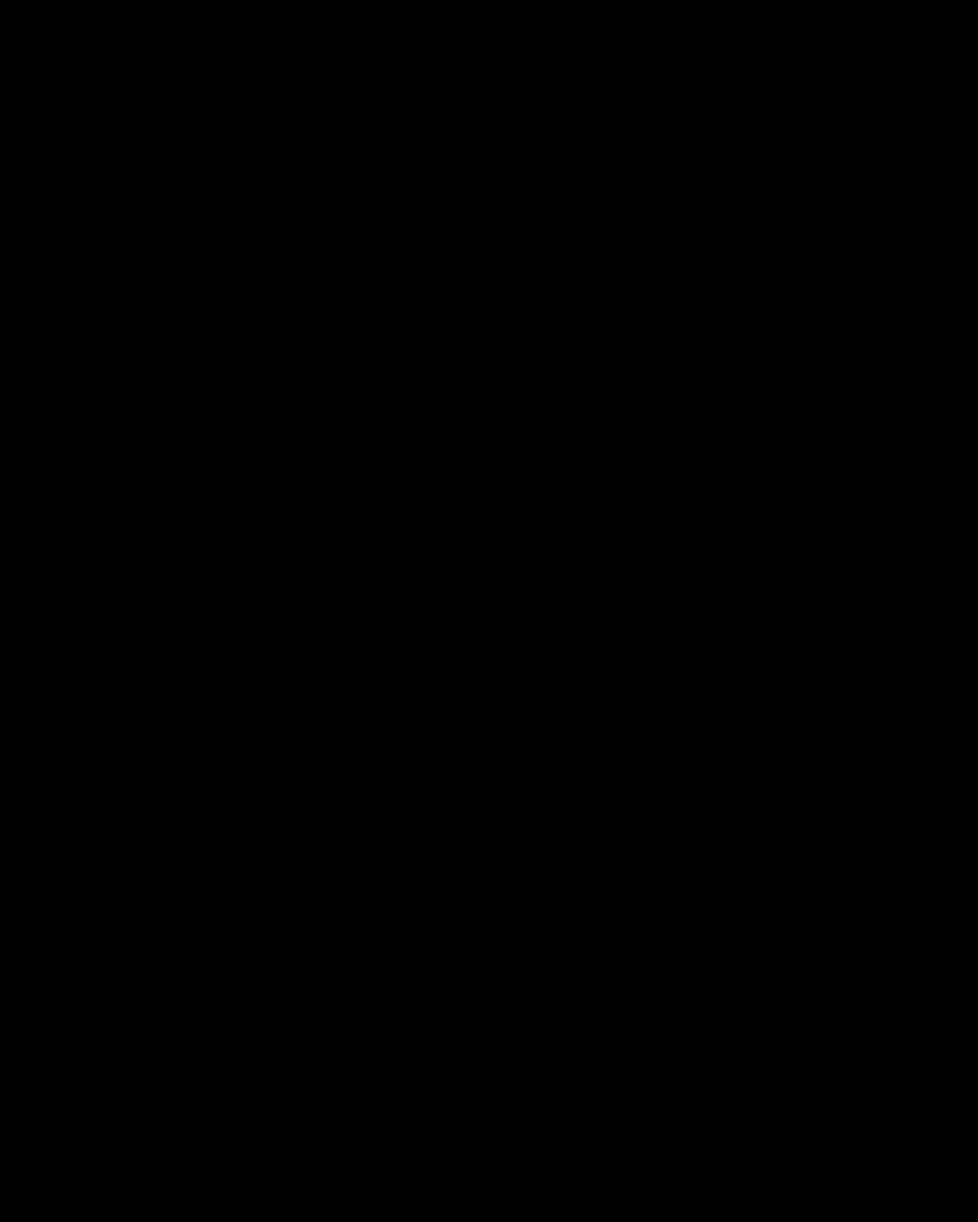
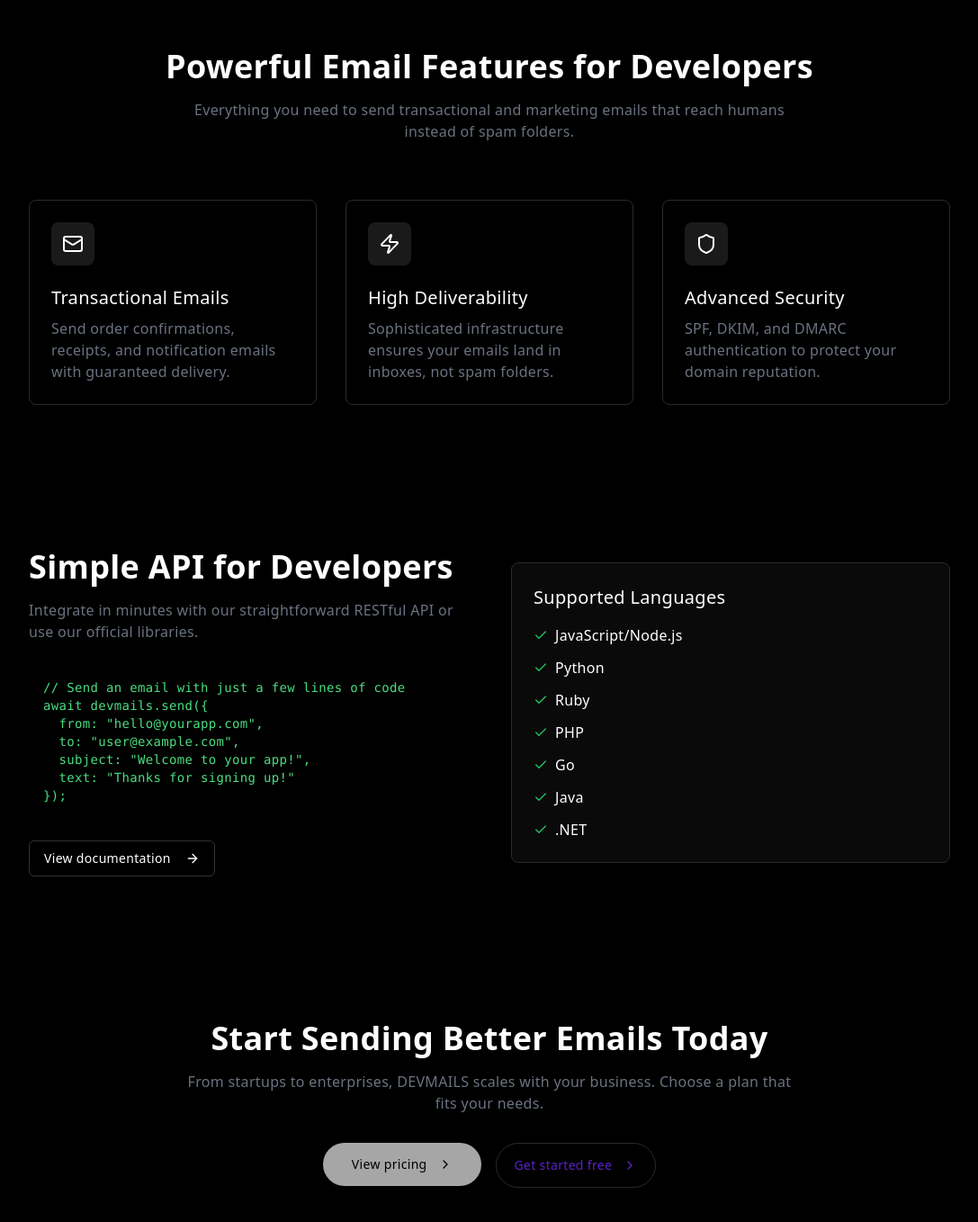
Before and after one commit to Priyam1536/devmails-spark-launch, a React (Vite) app: page / in a window 1280 px wide. Shown: the part 818-2176 px from the top of the page at 90% size, without its empty margins (96-1183 px from the left). Before the commit the page ends 800 px from the top, so only its background shows below. Built offline with nearby package versions, Linux system fonts and the light colour scheme.

Commit message:
Fix: Make main page scrollable
Make the main page scrollable and adjust the 3D model's position.

```diff
--- a/src/components/PageLayout.tsx
+++ b/src/components/PageLayout.tsx
@@ -10,11 +10,11 @@ interface PageLayoutProps {
 
 const PageLayout: React.FC<PageLayoutProps> = ({ children, className = "" }) => {
   return (
-    <div className="min-h-screen relative overflow-hidden">
+    <div className="min-h-screen relative overflow-x-hidden">
       <GradientBackground />
       <div className="container mx-auto relative">
         <Navbar />
-        <main className={`flex justify-center min-h-[calc(90vh-6rem)] flex-col pt-10 md:pt-0 ${className}`}>
+        <main className={`flex justify-center min-h-screen flex-col pt-10 md:pt-0 ${className}`}>
           {children}
         </main>
       </div>
--- a/src/components/SplineViewer.tsx
+++ b/src/components/SplineViewer.tsx
@@ -47,7 +47,7 @@ const SplineViewer: React.FC<SplineViewerProps> = ({ url }) => {
   return (
     <div
       ref={containerRef}
-      className="spline-container animate-fade-zoom-in opacity-0"
+      className="spline-container animate-fade-zoom-in opacity-0 absolute top-0 right-0 w-[600px] h-[600px] pointer-events-none z-10"
       style={{ animationDelay: "1200ms", animationFillMode: "forwards" }}
     />
   );
--- a/src/pages/Index.tsx
+++ b/src/pages/Index.tsx
@@ -3,14 +3,122 @@ import React from 'react';
 import HeroContent from '@/components/HeroContent';
 import SplineViewer from '@/components/SplineViewer';
 import PageLayout from '@/components/PageLayout';
+import { ArrowRight, Check, ChevronRight, Lock, Mail, Shield, Zap } from 'lucide-react';
+import { Button } from '@/components/ui/button';
+import { Link } from 'react-router-dom';
 
 const Index = () => {
   return (
     <PageLayout>
-      <HeroContent />
-      <SplineViewer url="https://prod.spline.design/ddIki0TszSWcJFtp/scene.splinecode" />
+      {/* Hero Section with 3D model */}
+      <section className="relative min-h-[90vh] flex items-center">
+        <HeroContent />
+        <SplineViewer url="https://prod.spline.design/ddIki0TszSWcJFtp/scene.splinecode" />
+      </section>
+
+      {/* Features Section */}
+      <section className="py-20 px-4 md:px-0">
+        <div className="max-w-5xl mx-auto">
+          <div className="text-center mb-16">
+            <h2 className="text-3xl md:text-4xl font-semibold mb-4">Powerful Email Features for Developers</h2>
+            <p className="text-gray-500 max-w-2xl mx-auto">Everything you need to send transactional and marketing emails that reach humans instead of spam folders.</p>
+          </div>
+
+          <div className="grid md:grid-cols-3 gap-8">
+            <FeatureCard
+              icon={<Mail size={24} />}
+              title="Transactional Emails"
+              description="Send order confirmations, receipts, and notification emails with guaranteed delivery."
+            />
+            <FeatureCard
+              icon={<Zap size={24} />}
+              title="High Deliverability"
+              description="Sophisticated infrastructure ensures your emails land in inboxes, not spam folders."
+            />
+            <FeatureCard
+              icon={<Shield size={24} />}
+              title="Advanced Security"
+              description="SPF, DKIM, and DMARC authentication to protect your domain reputation."
+            />
+          </div>
+        </div>
+      </section>
+
+      {/* API Section */}
+      <section className="py-20 bg-black/10 backdrop-blur-sm px-4 md:px-0">
+        <div className="max-w-5xl mx-auto">
+          <div className="flex flex-col md:flex-row md:items-center gap-12">
+            <div className="md:w-1/2">
+              <h2 className="text-3xl md:text-4xl font-semibold mb-4">Simple API for Developers</h2>
+              <p className="text-gray-500 mb-6">Integrate in minutes with our straightforward RESTful API or use our official libraries.</p>
+              <pre className="bg-black/40 p-4 rounded-lg text-sm mb-6 overflow-x-auto">
+                <code className="text-green-400">
+{`// Send an email with just a few lines of code
+await devmails.send({
+  from: "hello@yourapp.com",
+  to: "user@example.com",
+  subject: "Welcome to your app!",
+  text: "Thanks for signing up!"
+});`}
+                </code>
+              </pre>
+              <Link to="/docs">
+                <Button variant="outline" className="group">
+                  View documentation <ArrowRight className="ml-2 group-hover:translate-x-1 transition-transform" size={16} />
+                </Button>
+              </Link>
+            </div>
+            <div className="md:w-1/2">
+              <div className="bg-[#0A0A0A] border border-[#2a2a2a] rounded-lg p-6">
+                <h3 className="text-xl font-medium mb-4">Supported Languages</h3>
+                <ul className="space-y-3">
+                  {["JavaScript/Node.js", "Python", "Ruby", "PHP", "Go", "Java", ".NET"].map((lang) => (
+                    <li key={lang} className="flex items-center">
+                      <Check size={16} className="text-green-500 mr-2" />
+                      <span>{lang}</span>
+                    </li>
+                  ))}
+                </ul>
+              </div>
+            </div>
+          </div>
+        </div>
+      </section>
+
+      {/* Pricing CTA Section */}
+      <section className="py-20 px-4 md:px-0">
+        <div className="max-w-4xl mx-auto text-center">
+          <h2 className="text-3xl md:text-4xl font-semibold mb-4">Start Sending Better Emails Today</h2>
+          <p className="text-gray-500 max-w-2xl mx-auto mb-8">From startups to enterprises, DEVMAILS scales with your business. Choose a plan that fits your needs.</p>
+          <div className="flex flex-wrap justify-center gap-4">
+            <Link to="/subscription">
+              <Button className="rounded-full bg-secondary text-secondary-foreground hover:bg-gray-400 px-8 py-6">
+                View pricing <ChevronRight className="ml-1" size={16} />
+              </Button>
+            </Link>
+            <Link to="/getstarted">
+              <Button variant="outline" className="rounded-full text-[#5b22c6] border-[#2a2a2a] hover:bg-[#1a1a1a] px-5 py-6">
+                Get started free <ChevronRight className="ml-1" size={16} />
+              </Button>
+            </Link>
+          </div>
+        </div>
+      </section>
     </PageLayout>
   );
 };
 
+// Feature Card Component
+const FeatureCard = ({ icon, title, description }) => {
+  return (
+    <div className="bg-black/20 backdrop-blur-sm border border-[#2a2a2a] rounded-lg p-6 transition-all hover:border-[#3a3a3a] hover:translate-y-[-5px]">
+      <div className="bg-[#1A1A1A] p-3 rounded-lg inline-block mb-4">
+        {icon}
+      </div>
+      <h3 className="text-xl font-medium mb-2">{title}</h3>
+      <p className="text-gray-500">{description}</p>
+    </div>
+  );
+};
+
 export default Index;
```
